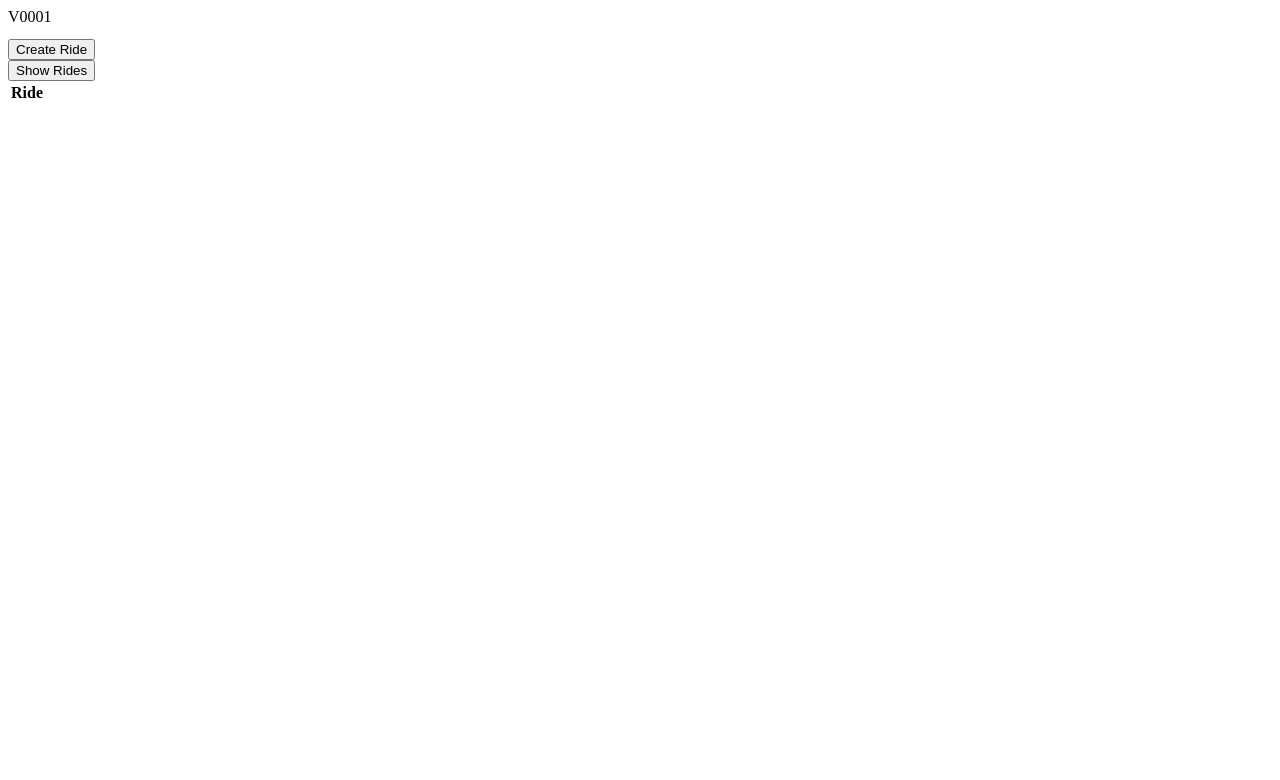
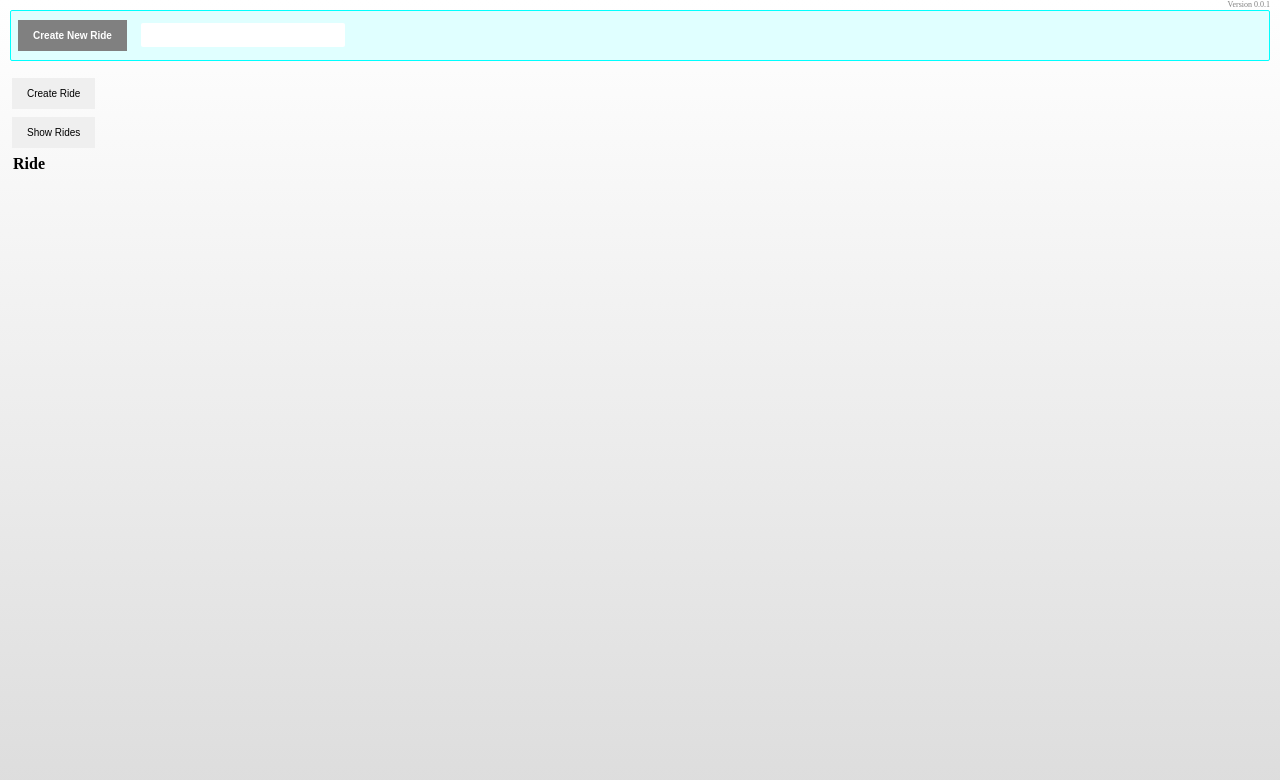
Before and after one commit to bsdoublestar/aws-serverless-simple-webapp, a plain HTML site: page web/index.html in a window 1280 px wide. Drawn offline with nearby package versions, Linux system fonts and the light colour scheme.

Commit message:
work on web page

```diff
--- /dev/null
+++ b/web/css/style.css
@@ -0,0 +1,64 @@
+body {
+    height: 1000px;
+    background-color: lightgray; /* For browsers that do not support gradients */
+    background-image: linear-gradient(white, lightgray); /* Standard syntax (must be last) */
+    padding: 10px;
+    margin: 0px;
+}
+
+h1 {
+    color: navy;
+    margin-left: 20px;
+}
+
+div {
+    border-radius: 2px;
+}
+
+button {
+    border: none;
+    color: black;
+    padding: 10px 15px;
+    text-align: center;
+    text-decoration: none;
+    display: inline-block;
+    font-size: 10px;
+    margin: 4px 2px;
+    cursor: pointer;
+}
+
+.createRideButton {
+    background-color: grey;
+    color: white;
+    font-weight: bold;
+}
+
+.createRideDiv {
+    background-color: lightcyan;
+    border: 1px;
+    border-style: solid;
+    border-color: cyan;
+    color: white;
+    margin: 0px;
+    padding: 5px;
+    position: relative;
+}
+
+.rideCreatedFeedbackDiv {
+    position: absolute;
+    top: 12px;
+    left: 130px;
+    width: 200px;
+    height: 20px;
+    background-color: white;
+    color: black;
+    padding: 2px;
+}
+
+.webPageVersion {
+    position: absolute;
+    top: 0px;
+    right: 10px;
+    font-size: 8px;
+    color: grey;
+}
--- a/web/index.html
+++ b/web/index.html
@@ -3,11 +3,17 @@
 <head>
     <title>AWS Serverless Simple Webapp</title>
     <meta charset="utf-8">
+    <link rel="stylesheet" type="text/css" href="css/style.css">
 </head>
 <body>
 
-<div id="createResponse">
-    V0001
+<div class="webPageVersion">
+    Version 0.0.1
+</div>
+
+<div class="createRideDiv">
+    <button class="createRideButton">Create New Ride</button>
+    <div class="rideCreatedFeedbackDiv"></div>
 </div>
 
 <div id="createResponse">
@@ -15,10 +21,10 @@
 </div>
 
 <form id="create-form">
-    <button type="submit">Create Ride</button>
+    <button class="button" type="submit">Create Ride</button>
 </form>
 <form id="read-form">
-    <button type="submit">Show Rides</button>
+    <button class="button" type="submit">Show Rides</button>
 </form>
 
 <table id="list_table_json">
```
Also changed, not shown: 1 other file.
